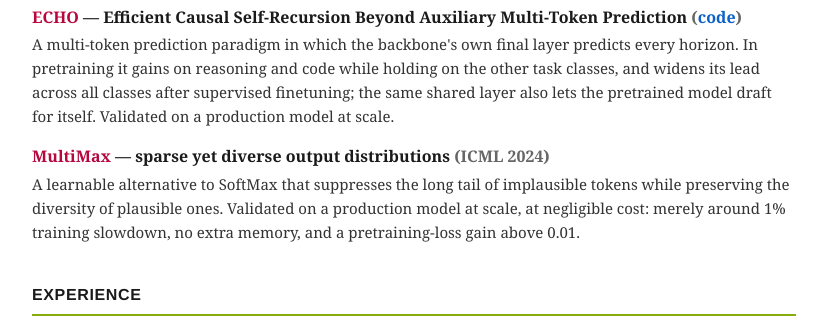
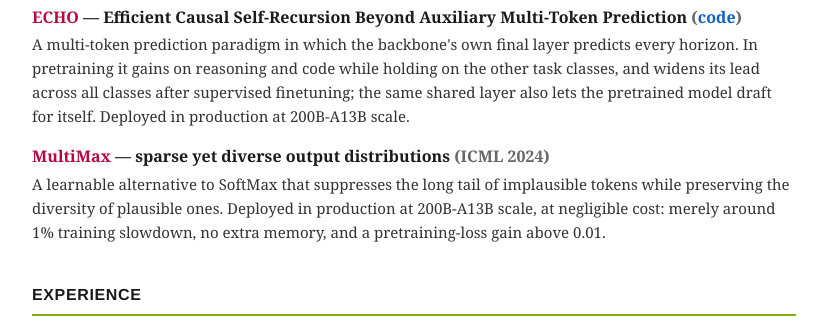
Before and after one commit to ZhouYuxuanYX/ZhouYuxuanYX.github.io, a Jekyll site: the page cv/index.html, which Jekyll copies as it is, in a window 1280 px wide and 900 px high, scrolled down 672 px. Shown: the part 226-557 px from the top of the window, without its empty margins (226-1053 px from the left). Built offline with Jekyll 4.4.1, drawn with Linux system fonts in a browser that asks for light colours.

Commit message:
CV: deployed in production at 200B-A13B scale

```diff
--- a/cv/index.html
+++ b/cv/index.html
@@ -114,7 +114,7 @@
       every horizon. In pretraining it gains on reasoning and code while holding on the
       other task classes, and widens its lead across all classes after supervised
       finetuning; the same shared layer also lets the pretrained model draft for itself.
-      Validated on a production model at scale.
+      Deployed in production at 200B-A13B scale.
     </div>
   </div>
 
@@ -122,8 +122,7 @@
     <div class="top"><span class="title"><span class="tag">MultiMax</span> &mdash; sparse yet diverse output distributions <span class="venue">(ICML 2024)</span></span></div>
     <div class="desc">
       A learnable alternative to SoftMax that suppresses the long tail of implausible tokens
-      while preserving the diversity of plausible ones. Validated on a production model at
-      scale, at negligible cost: merely around 1% training slowdown, no extra memory, and a
+      while preserving the diversity of plausible ones. Deployed in production at 200B-A13B scale, at negligible cost: merely around 1% training slowdown, no extra memory, and a
       pretraining-loss gain above 0.01.
     </div>
   </div>
```
